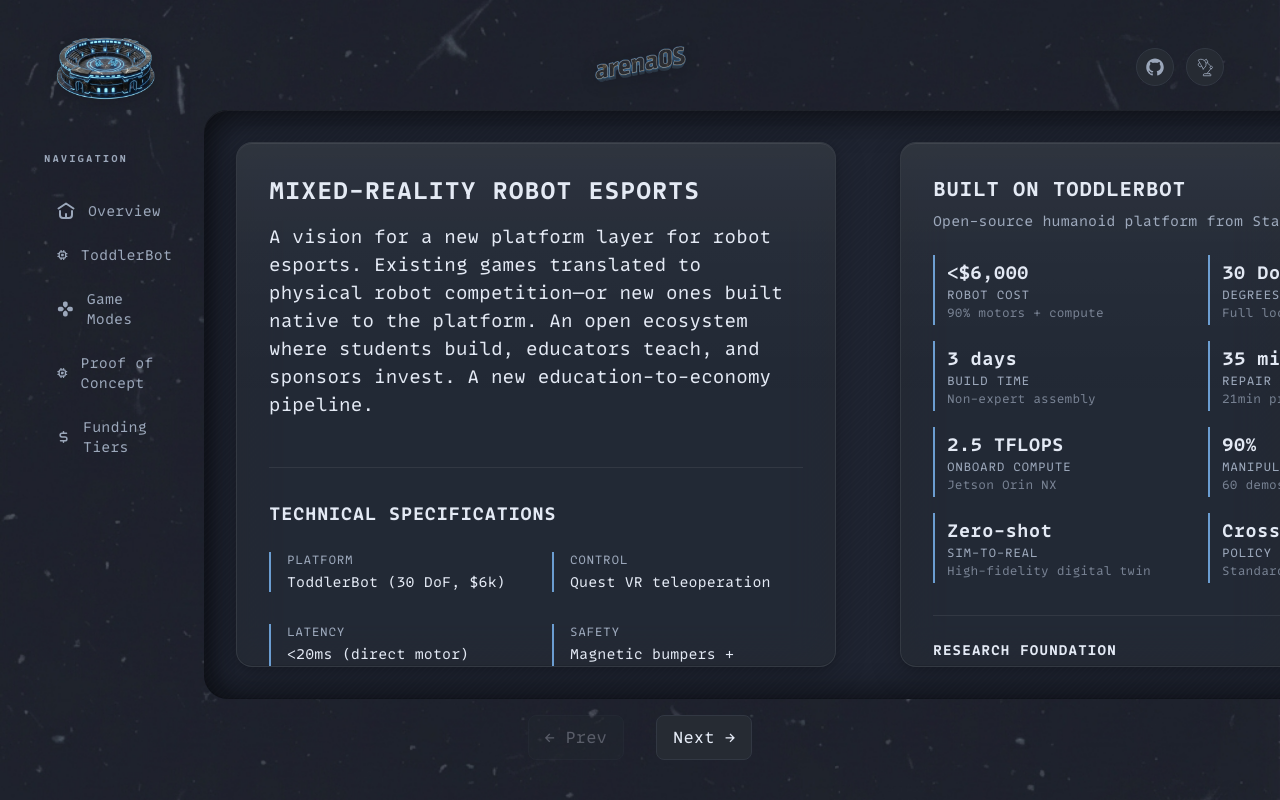
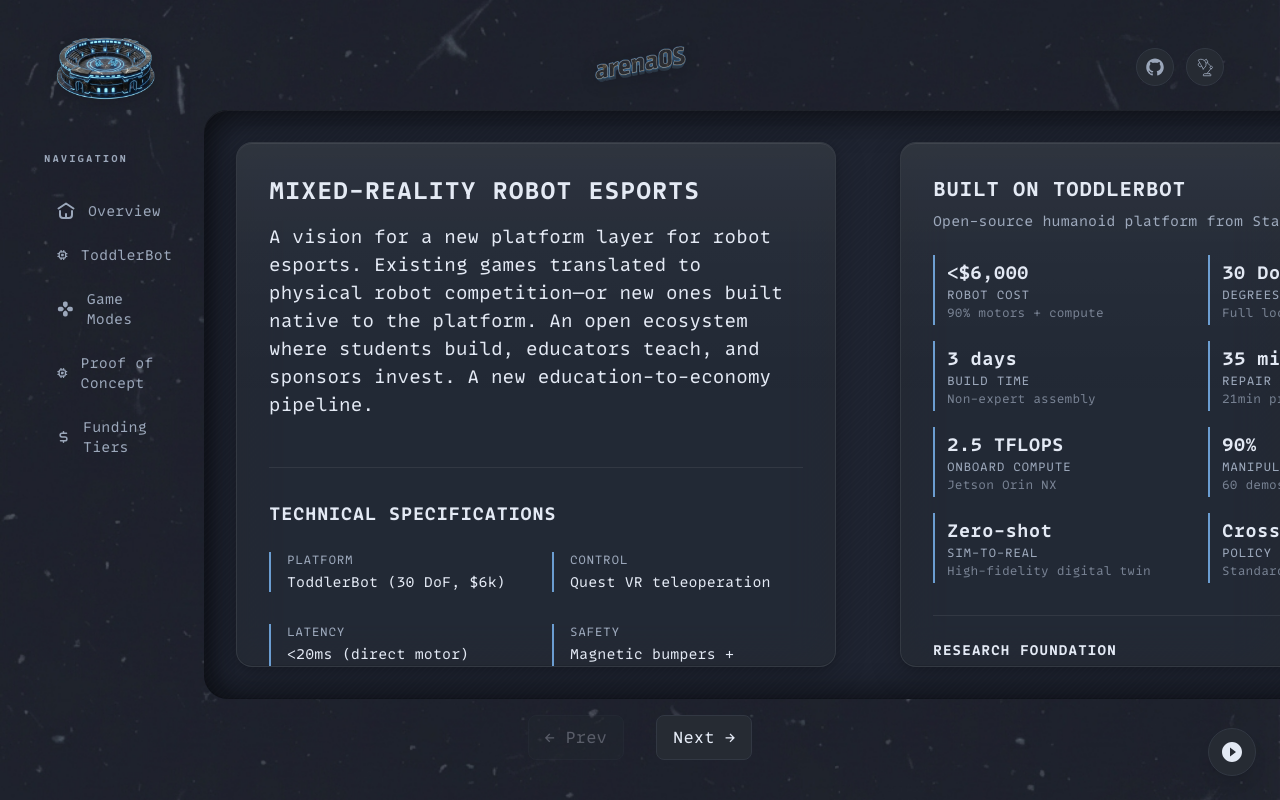
Before and after one commit to sborik/arenaos-landing, a Next.js app: page / in a window 1280 px wide. Built offline with nearby package versions, Linux system fonts and the light colour scheme.

Commit message:
Add floating Spotify music player

```diff
--- a/src/app/page.tsx
+++ b/src/app/page.tsx
@@ -54,6 +54,7 @@
     const [activeBOMTier, setActiveBOMTier] = useState(0)
     const [darkMode, setDarkMode] = useState(true)
     const [scrollProgress, setScrollProgress] = useState(0)
+    const [showMusic, setShowMusic] = useState(false)
     const scrollRef = useRef<HTMLElement>(null)
 
     // Scroll to section within the horizontal scroll container
@@ -710,6 +711,37 @@
             </div>
             {/* Software Architecture Modal */}
             {/* Removed in favor of CoreStackPanel */}
+
+            {/* Floating Music Player */}
+            <div className="fixed bottom-6 right-6 z-50">
+                {showMusic && (
+                    <div className="mb-3 rounded-xl overflow-hidden shadow-2xl"
+                        style={{ backgroundColor: 'var(--color-surface)', border: '1px solid var(--color-border)' }}>
+                        <iframe
+                            src="https://open.spotify.com/embed/track/1T4lPfwh8KfUL5shueHil4?utm_source=generator&theme=0"
+                            width="300"
+                            height="80"
+                            frameBorder="0"
+                            allow="autoplay; clipboard-write; encrypted-media; fullscreen; picture-in-picture"
+                            loading="lazy"
+                            style={{ borderRadius: '12px' }}
+                        />
+                    </div>
+                )}
+                <button
+                    onClick={() => setShowMusic(!showMusic)}
+                    className="w-12 h-12 rounded-full flex items-center justify-center transition-all hover:scale-110 shadow-lg"
+                    style={{
+                        backgroundColor: showMusic ? '#1DB954' : 'var(--color-surface)',
+                        border: '1px solid var(--color-border)',
+                        color: showMusic ? '#fff' : 'var(--color-text)'
+                    }}
+                    title={showMusic ? 'Hide music' : 'Play music'}>
+                    <svg width="24" height="24" viewBox="0 0 24 24" fill="currentColor">
+                        <path d="M12 2C6.48 2 2 6.48 2 12s4.48 10 10 10 10-4.48 10-10S17.52 2 12 2zm-2 14.5v-9l6 4.5-6 4.5z" />
+                    </svg>
+                </button>
+            </div>
         </div>
     )
 }
```
